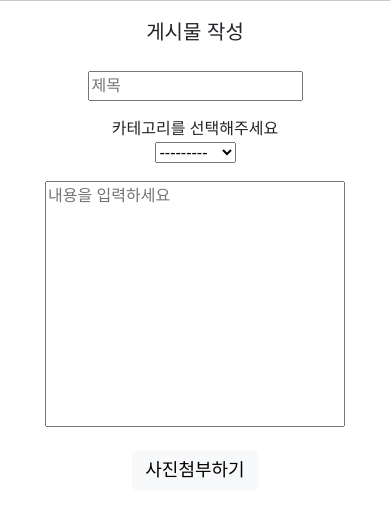
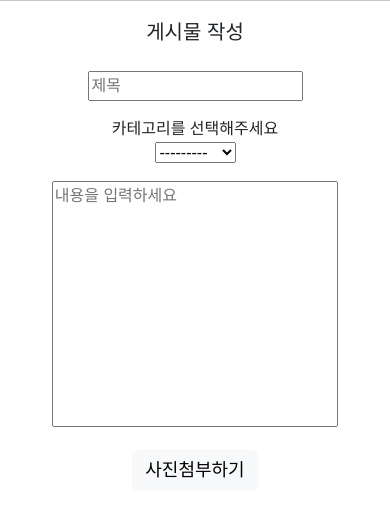
Before and after one commit to HongguSon/Look_of_Today, a Django app: page /community/talk-create/ in a window 390 px wide. Shown: the part 57-572 px from the top of the page. Run offline with Django 4.2, Linux system fonts and the light colour scheme; some libraries are stand-ins or nearby versions; some web fonts are replaced.

Commit message:
[feat] 커뮤니티 게시글 content box width 수정

```diff
--- a/server/static/css/create.css
+++ b/server/static/css/create.css
@@ -86,6 +86,10 @@
     resize: none;
 }
 
+#content{
+    width: 80% !important;
+}
+
 
 #look{
     display: none;
@@ -127,7 +131,6 @@
 
 @media all and (max-width: 767px){
     #id_content{
-        width: 11.25rem;
-        height: 11.875rem;
+        width: 80%;
     }
 }
```
